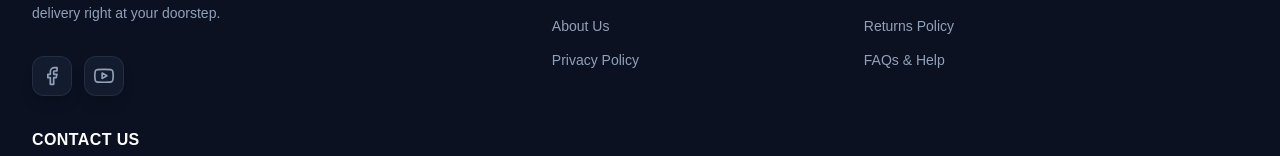
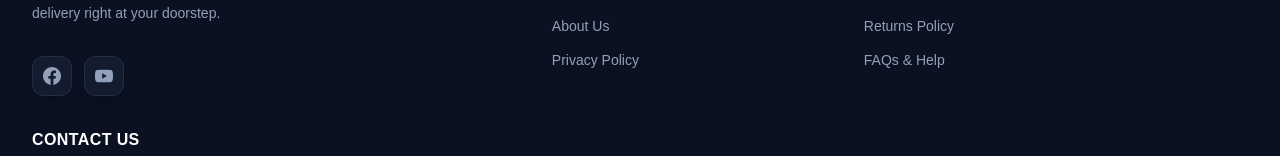
Before and after one commit to Mashru498/amar-shop, a Next.js app: page / in a window 1280 px wide. Shown: the part 1578-1734 px from the top of the page. Built offline with nearby package versions, Linux system fonts and the light colour scheme; no server answers.

Commit message:
Final Footer Update: Removed newsletter, address, and badges. Added SVG icons.

```diff
--- a/src/components/Footer.tsx
+++ b/src/components/Footer.tsx
@@ -1,13 +1,15 @@
 import React from 'react';
 import Link from 'next/link';
-import { Mail, Phone } from 'lucide-react';
+import { Mail, Phone } from 'lucide-react'; // শুধু নিরাপদ আইকনগুলো রাখা হয়েছে
 
 export default function Footer() {
   return (
-    <footer className="bg-[#0B1120] text-slate-400 pt-16 pb-24 md:pb-8 relative z-20 border-t border-slate-800">
+    <footer className="bg-[#0B1120] text-slate-400 pt-16 pb-24 md:pb-8 relative z-20 border-t border-slate-800 font-sans">
       <div className="container mx-auto px-4 sm:px-6 lg:px-8">
 
-        {/* MAIN FOOTER COLUMNS */}
+        {/* =========================================
+            MAIN FOOTER COLUMNS
+            ========================================= */}
         <div className="grid grid-cols-1 md:grid-cols-2 lg:grid-cols-12 gap-10 lg:gap-8 mb-12">
 
           {/* Brand & Intro */}
@@ -18,18 +20,17 @@ export default function Footer() {
             <p className="text-sm leading-relaxed mb-8 font-medium pr-4">
               Experience the most professional online shopping. Premium products, secure checkout, and lightning-fast delivery right at your doorstep.
             </p>
-            <div className="flex space-x-3">
-              {/* Native Custom SVG for Facebook */}
-              <a href="#" className="w-10 h-10 rounded-xl bg-slate-800/50 border border-slate-700/50 flex items-center justify-center hover:bg-blue-600 hover:text-white transition-all duration-300 shadow-lg group">
-                <svg xmlns="http://www.w3.org/2000/svg" width="20" height="20" viewBox="0 0 24 24" fill="none" stroke="currentColor" strokeWidth="2" strokeLinecap="round" strokeLinejoin="round" className="group-hover:scale-110 transition-transform">
-                  <path d="M18 2h-3a5 5 0 0 0-5 5v3H7v4h3v8h4v-8h3l1-4h-4V7a1 1 0 0 1 1-1h3z"/>
+            <div className="flex space-x-3 mt-auto">
+              {/* Facebook Native SVG */}
+              <a href="#" className="w-10 h-10 rounded-xl bg-slate-800/50 border border-slate-700/50 flex items-center justify-center hover:bg-blue-600 hover:text-white hover:border-blue-500 hover:-translate-y-1 transition-all duration-300 shadow-lg group">
+                <svg xmlns="http://www.w3.org/2000/svg" width="18" height="18" viewBox="0 0 24 24" fill="currentColor" className="group-hover:scale-110 transition-transform">
+                  <path d="M24 12.073c0-6.627-5.373-12-12-12s-12 5.373-12 12c0 5.99 4.388 10.954 10.125 11.854v-8.385H7.078v-3.469h3.047V9.43c0-3.007 1.792-4.669 4.533-4.669 1.312 0 2.686.235 2.686.235v2.953H15.83c-1.491 0-1.956.925-1.956 1.874v2.25h3.328l-.532 3.469h-2.796v8.385C19.612 23.027 24 18.062 24 12.073z"/>
                 </svg>
               </a>
-              {/* Native Custom SVG for YouTube */}
-              <a href="#" className="w-10 h-10 rounded-xl bg-slate-800/50 border border-slate-700/50 flex items-center justify-center hover:bg-red-600 hover:text-white transition-all duration-300 shadow-lg group">
-                <svg xmlns="http://www.w3.org/2000/svg" width="20" height="20" viewBox="0 0 24 24" fill="none" stroke="currentColor" strokeWidth="2" strokeLinecap="round" strokeLinejoin="round" className="group-hover:scale-110 transition-transform">
-                  <path d="M22.54 6.42a2.78 2.78 0 0 0-1.94-2C18.88 4 12 4 12 4s-6.88 0-8.6.46a2.78 2.78 0 0 0-1.94 2A29 29 0 0 0 1 11.75a29 29 0 0 0 .46 5.33A2.78 2.78 0 0 0 3.4 19c1.72.46 8.6.46 8.6.46s6.88 0 8.6-.46a2.78 2.78 0 0 0 1.94-2 29 29 0 0 0 .46-5.25 29 29 0 0 0-.46-5.33z"/>
-                  <polygon points="9.75 15.02 15.5 11.75 9.75 8.48 9.75 15.02"/>
+              {/* YouTube Native SVG */}
+              <a href="#" className="w-10 h-10 rounded-xl bg-slate-800/50 border border-slate-700/50 flex items-center justify-center hover:bg-red-600 hover:text-white hover:border-red-500 hover:-translate-y-1 transition-all duration-300 shadow-lg group">
+                <svg xmlns="http://www.w3.org/2000/svg" width="18" height="18" viewBox="0 0 24 24" fill="currentColor" className="group-hover:scale-110 transition-transform">
+                  <path d="M23.498 6.186a3.016 3.016 0 0 0-2.122-2.136C19.505 3.545 12 3.545 12 3.545s-7.505 0-9.377.505A3.017 3.017 0 0 0 .502 6.186C0 8.07 0 12 0 12s0 3.93.502 5.814a3.016 3.016 0 0 0 2.122 2.136c1.871.505 9.376.505 9.376.505s7.505 0 9.377-.505a3.015 3.015 0 0 0 2.122-2.136C24 15.93 24 12 24 12s0-3.93-.502-5.814zM9.545 15.568V8.432L15.818 12l-6.273 3.568z"/>
                 </svg>
               </a>
             </div>
@@ -65,27 +66,31 @@ export default function Footer() {
             </ul>
           </div>
 
-          {/* Contact Info */}
+          {/* Contact Info (ঠিকানা বাদ দেওয়া হয়েছে) */}
           <div className="lg:col-span-3">
             <h4 className="text-white font-bold text-base mb-6 tracking-wide uppercase">Contact Us</h4>
             <ul className="space-y-4 text-sm font-medium">
               <li className="flex items-center group">
-                <div className="w-8 h-8 rounded-full bg-slate-800/80 flex items-center justify-center mr-3 shrink-0"><Phone className="w-4 h-4 text-slate-300" /></div>
-                <span>+880 1234 567890</span>
+                <div className="w-8 h-8 rounded-full bg-slate-800/80 flex items-center justify-center mr-3 shrink-0 group-hover:bg-orange-500 transition-colors">
+                  <Phone className="w-4 h-4 text-slate-300 group-hover:text-white transition-colors" />
+                </div>
+                <span className="group-hover:text-white transition-colors">+880 1234 567890</span>
               </li>
               <li className="flex items-center group">
-                <div className="w-8 h-8 rounded-full bg-slate-800/80 flex items-center justify-center mr-3 shrink-0"><Mail className="w-4 h-4 text-slate-300" /></div>
-                <span>support@amarshop.com</span>
+                <div className="w-8 h-8 rounded-full bg-slate-800/80 flex items-center justify-center mr-3 shrink-0 group-hover:bg-orange-500 transition-colors">
+                  <Mail className="w-4 h-4 text-slate-300 group-hover:text-white transition-colors" />
+                </div>
+                <span className="group-hover:text-white transition-colors">support@amarshop.com</span>
               </li>
             </ul>
           </div>
         </div>
 
-        {/* BOTTOM BAR */}
-        <div className="pt-8 border-t border-slate-800/80 text-center md:text-left">
-          <p className="text-sm font-medium">
+        {/* BOTTOM BAR (পেমেন্ট ব্যাজ বাদ দেওয়া হয়েছে) */}
+        <div className="pt-8 border-t border-slate-800/80 flex flex-col md:flex-row justify-between items-center gap-6">
+          <div className="text-sm font-medium">
             © {new Date().getFullYear()} <span className="text-white font-bold">Amar Shop</span>. All rights reserved.
-          </p>
+          </div>
         </div>
       </div>
     </footer>
```
